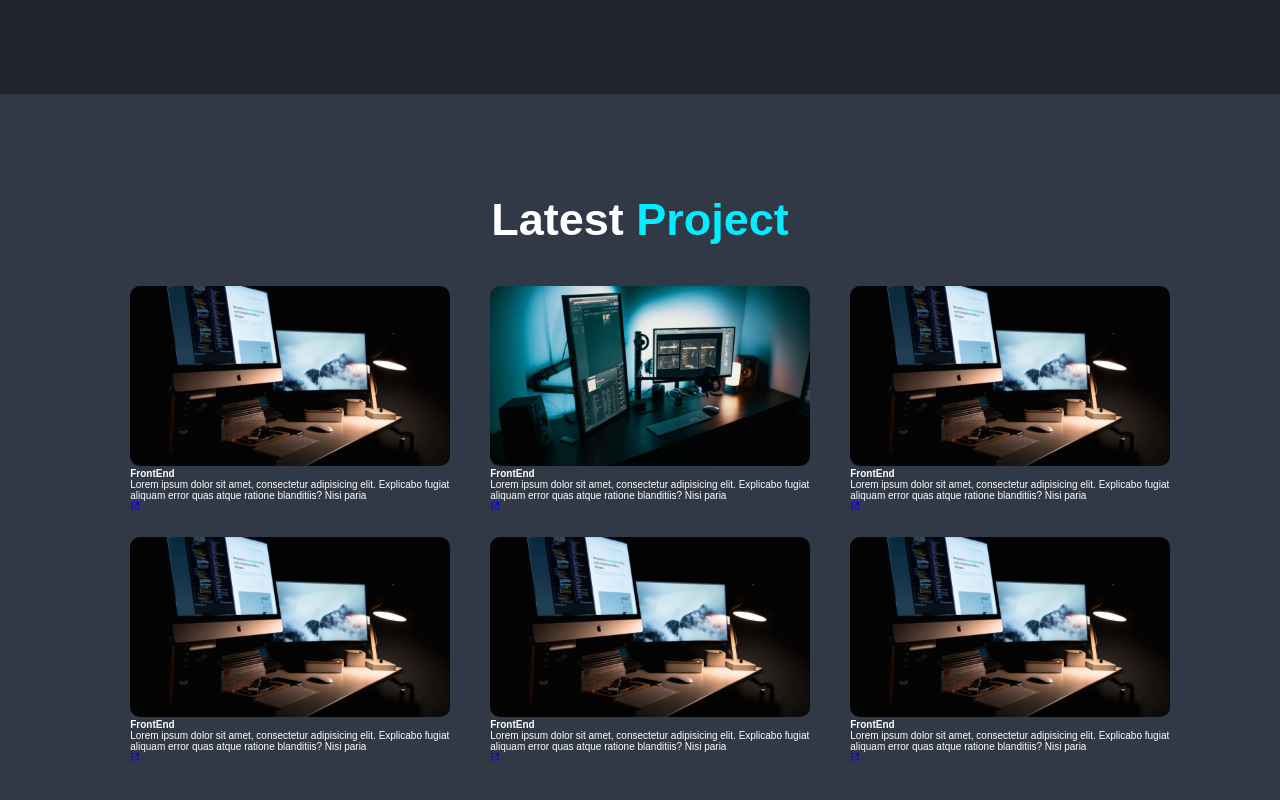
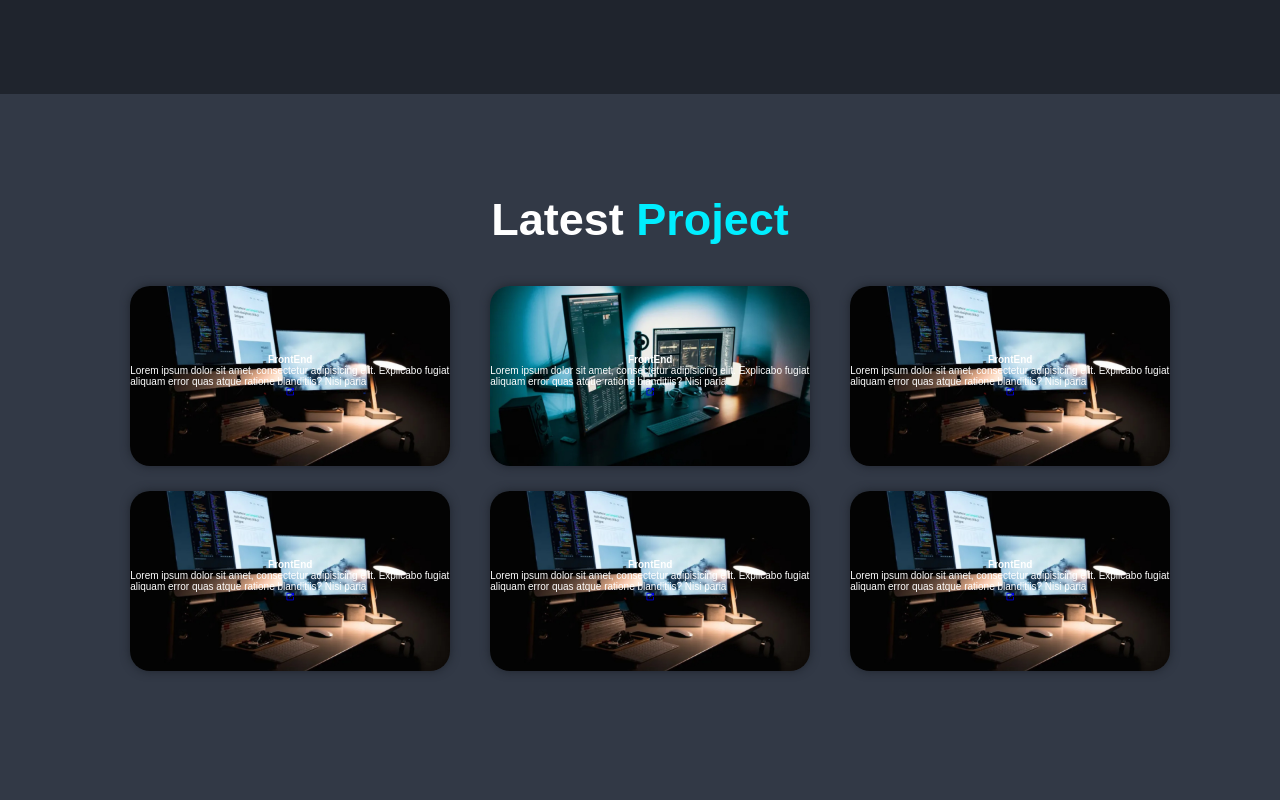
Before and after one commit to Christian-Zafalon/PortifolioZafalon, an Angular app: page /home in a window 1280 px wide. Shown: the part 2306-3106 px from the top of the page. Built offline with nearby package versions, Linux system fonts and the light colour scheme.

Commit message:
estilizando as imagens do portifolio

```diff
--- a/src/app/pages/portifolio/portifolio.component.scss
+++ b/src/app/pages/portifolio/portifolio.component.scss
@@ -28,6 +28,25 @@
   gap: 2.5rem;
 }
 
-// .portifolio-container .portifolio-box{
+.portifolio-container .portifolio-box{
+  position: relative;
+  border-radius: 2rem;
+  box-shadow: 0 0 1rem var(--bg-color);
+  overflow: hidden;
+  display: flex;
+}
 
-// }
+
+.portifolio-box .portifolio-layer {
+  position: absolute;
+  bottom: 0;
+  left: 0;
+  width: 100%;
+  height: 100%;
+  background: linear-gradient(rgba (0, 0, 0, .1), var(--main-color));
+  display: flex;
+  justify-content: center;
+  align-items: center;
+  flex-direction: column;
+
+}
```
